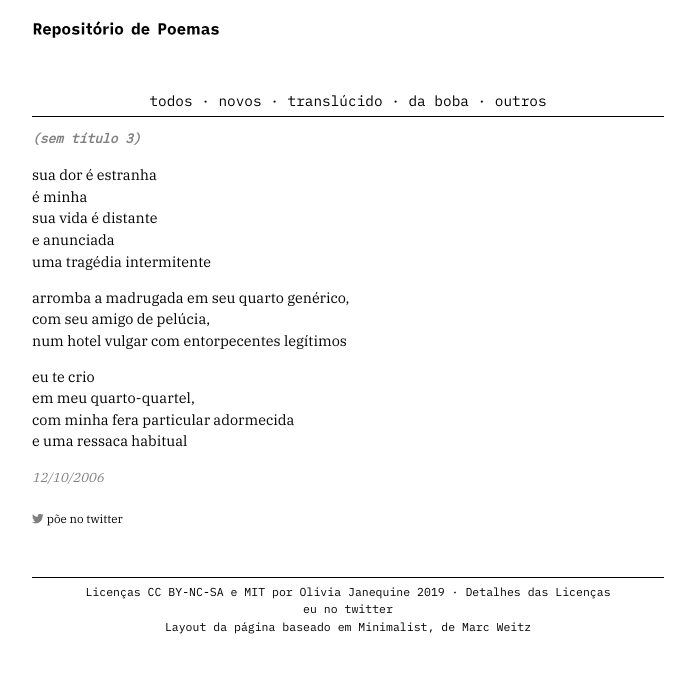
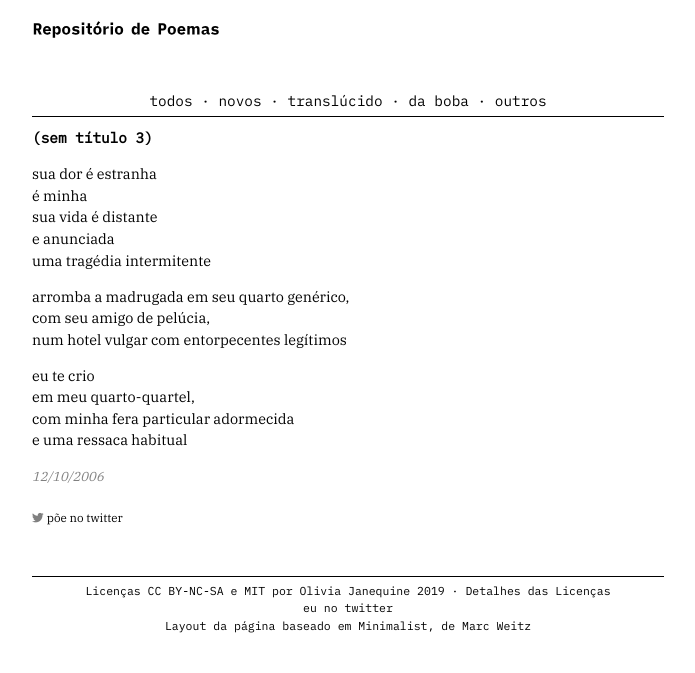
Before and after one commit to olivia-olivia/olivia-olivia.github.io, a Jekyll site: the page built from _posts/2006-10-12-sem-titulo3.md, in a window 1280 px wide. Shown: the top 673 px of the page, without its empty margins (292-987 px from the left). Built offline with Jekyll 4.4.1, drawn with Linux system fonts in a browser that asks for light colours; nearby versions of some CDN libraries; comment, search, counter and statistics services are not loaded.

```diff
--- a/_posts/2006-10-12-sem-titulo3.md
+++ b/_posts/2006-10-12-sem-titulo3.md
@@ -1,6 +1,6 @@
 ---
 layout: post
-title:  <i>(sem título 3)</i>
+title:  (sem título 3)
 date:   2006-10-12 -0300
 place:
 categories: translucido
```
